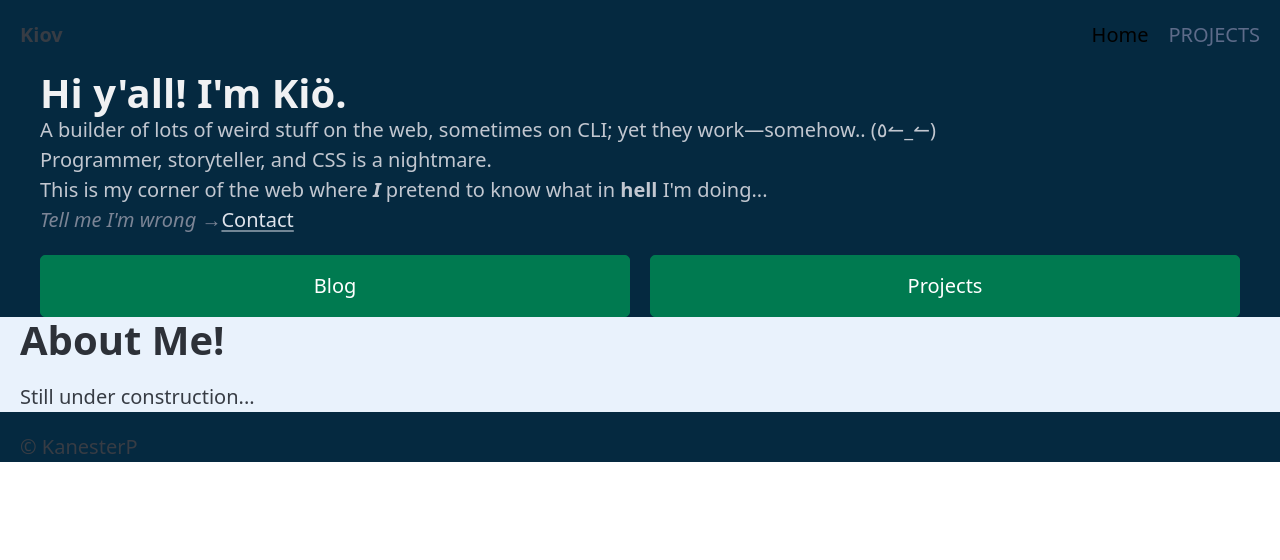
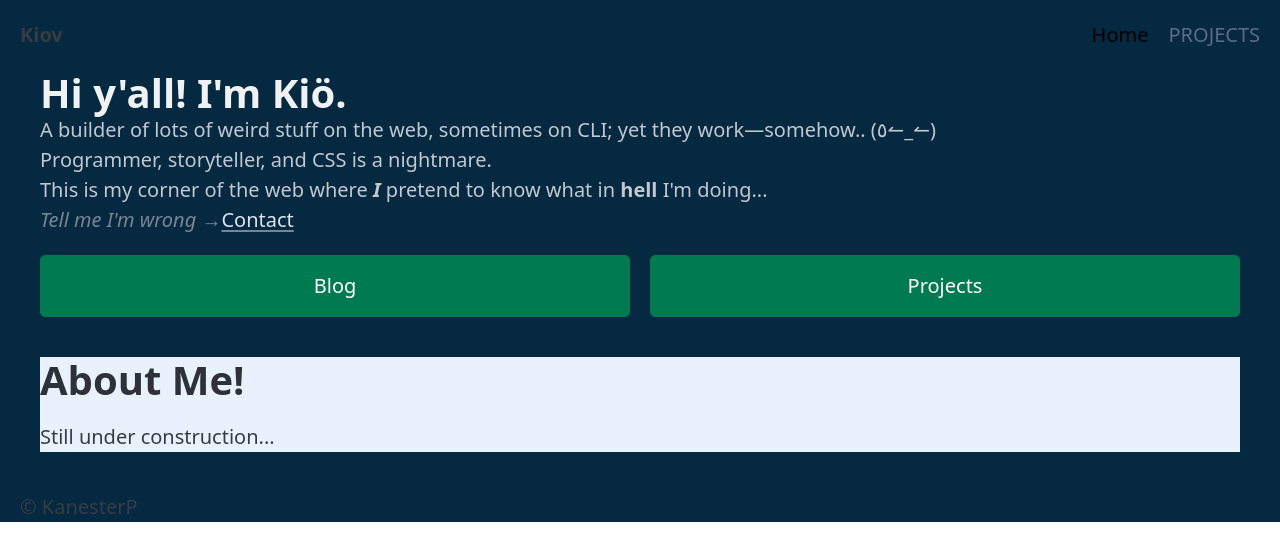
Before and after one commit to Kanester/portfolio, a SvelteKit app: page / in a window 1280 px wide. Shown: the top 560 px of the page. Built offline with nearby package versions, Linux system fonts and the light colour scheme.

Commit message:
--no-message

```diff
--- a/src/routes/+layout.svelte
+++ b/src/routes/+layout.svelte
@@ -18,8 +18,8 @@
   </div>
 </header>
 
-
-<slot></slot>
-
+<main>
+  <slot></slot>
+</main>
 
 <footer class="container-fluid">&copy; KanesterP</footer>
--- a/src/routes/+page.svelte
+++ b/src/routes/+page.svelte
@@ -1,5 +1,4 @@
-<main class="container-fluid" data-theme="dark">
-  <div class="container">
+<section class="container" data-theme="dark">
   <hgroup>
     <h1>Hi y'all! I'm Kiö.</h1>
     <p>A builder of lots of weird stuff on the web, sometimes on CLI; yet they work&#x2014;somehow.. (&#x2060;&#x665;&#x2060;&#x21BC;&#x2060;_&#x2060;&#x21BC;&#x2060;)</p>
@@ -12,10 +11,9 @@
     <a role="button" href="blog">Blog</a>
     <a role="button" href="projects">Projects</a>
   </div>
-  </div>
-</main>
+</section>
 
-<div class="container-fluid about" data-theme="light">
+<section class="container about" data-theme="light">
     <h1>About Me!</h1>
     <p>Still under construction...</p>
-</div>
+</section>
```
Lines whose indentation alone changed are shown as unchanged.
